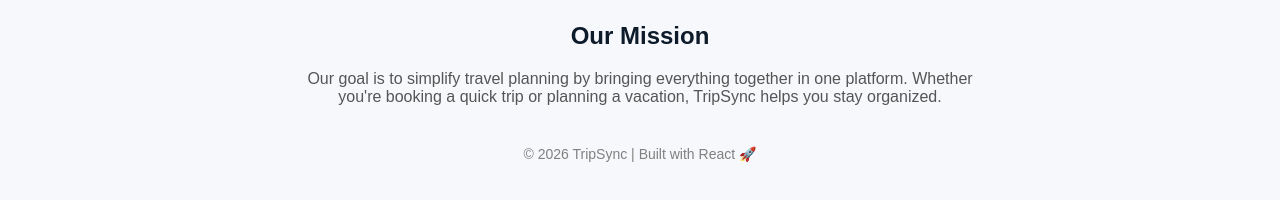
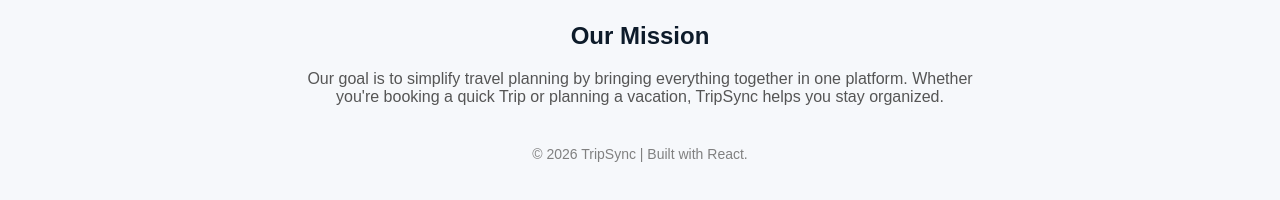
Before and after one commit to ParvNarang20/TripSync, a React (Vite) app in the folder Project1/: page /about in a window 1280 px wide. Shown: the part 494-694 px from the top of the page. Built offline with nearby package versions, Linux system fonts and the light colour scheme.

Commit message:
Updated About

```diff
--- a/Project1/src/pages/About.jsx
+++ b/Project1/src/pages/About.jsx
@@ -64,7 +64,7 @@
         <h2 style={{ color: "#0d1b2a" }}>Our Mission</h2>
         <p style={{ maxWidth: "700px", margin: "10px auto", color: "#555" }}>
           Our goal is to simplify travel planning by bringing everything
-          together in one platform. Whether you're booking a quick trip or
+          together in one platform. Whether you're booking a quick Trip or
           planning a vacation, TripSync helps you stay organized.
         </p>
       </div>
@@ -76,7 +76,7 @@
         fontSize: "14px",
         color: "gray"
       }}>
-        © 2026 TripSync | Built with React 🚀
+        © 2026 TripSync | Built with React.
       </p>
 
     </div>
```
